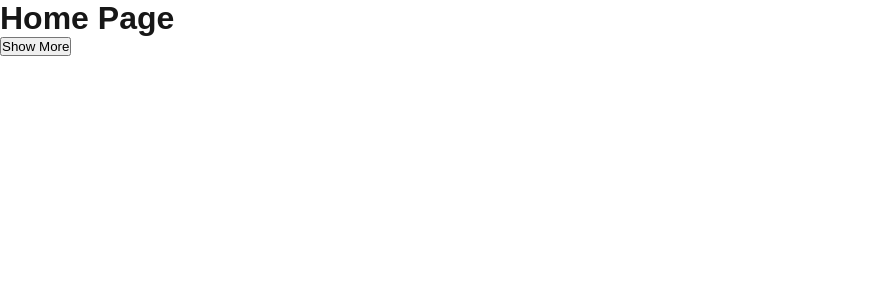
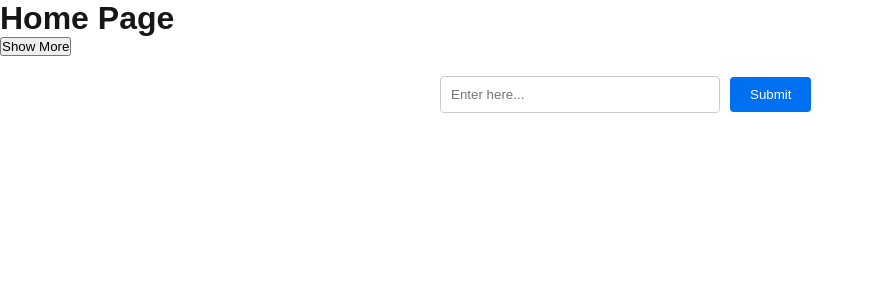
Before and after one commit to Thejan-Rodrigo/next.js-guide, a Next.js app in the folder event/sample_event_project/: page / in a window 1280 px wide. Shown: the top 300 px of the page, without its empty margins (0-874 px from the left). Built offline with nearby package versions, Linux system fonts and the light colour scheme.

Commit message:
Add new text field and new submit button with simple css.

```diff
--- a/event/sample_event_project/src/app/page.jsx
+++ b/event/sample_event_project/src/app/page.jsx
@@ -7,6 +7,14 @@ import { useState } from "react";
 export default function Home() {
   const [inputValue, setInputValue] = useState();
   const [showMore, setShowMore] = useState(false);
+    const [inputValue1, setInputValue1] = useState('');
+
+  const handleSubmit = (e) => {
+    e.preventDefault();
+    console.log('Submitted value:', inputValue);
+    // You can add more logic here (e.g., send to API)
+    setInputValue('');
+  };
   const handleSave = () => {
     alert(inputValue)
   }
@@ -33,6 +41,35 @@ export default function Home() {
       </div>}
         </div>}
 
+        <form onSubmit={handleSubmit} style={{ maxWidth: '400px', margin: '20px auto' }}>
+      <input
+        type="text"
+        placeholder="Enter here..."
+        value={inputValue1}
+        onChange={(e) => setInputValue1(e.target.value)}
+        style={{
+          padding: '10px',
+          width: '70%',
+          marginRight: '10px',
+          border: '1px solid #ccc',
+          borderRadius: '4px'
+        }}
+      />
+      <button
+        type="submit"
+        style={{
+          padding: '10px 20px',
+          backgroundColor: '#0070f3',
+          color: '#fff',
+          border: 'none',
+          borderRadius: '4px',
+          cursor: 'pointer'
+        }}
+      >
+        Submit
+      </button>
+    </form>
+
       {/* <input type="text" placeholder="Enter Anything" onChange={handleChange}/>
       <button onClick={handleSave}>Save</button>
 
```
